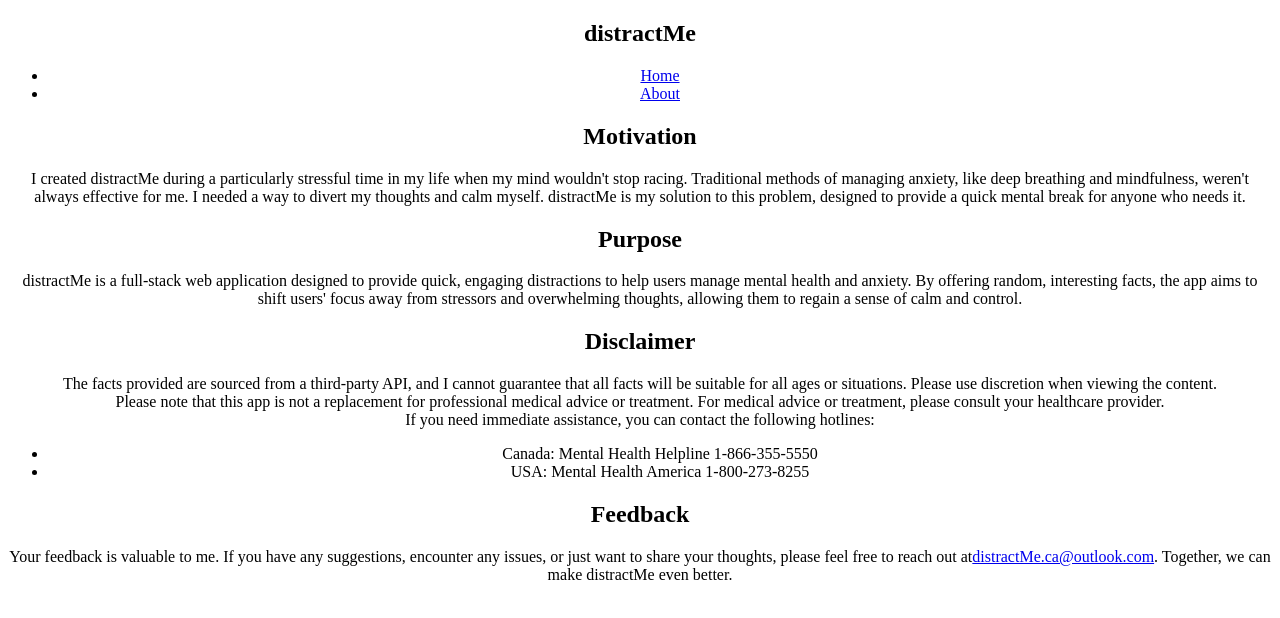
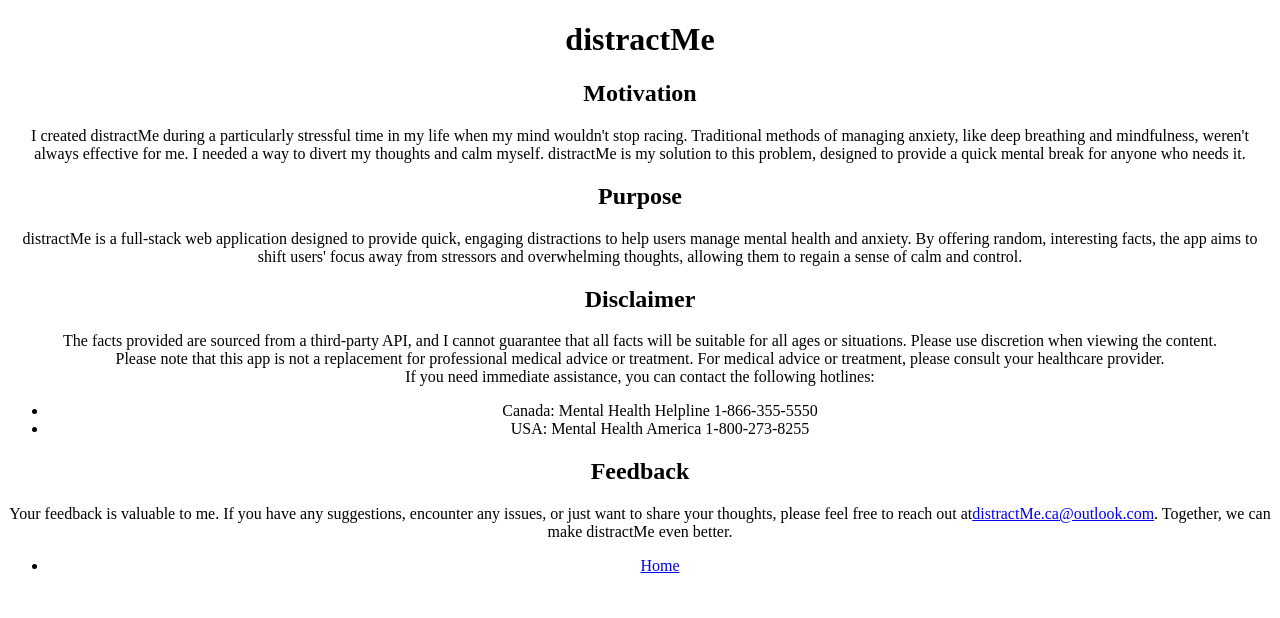
Before and after one commit to michellerobertson/distractMe, a React (Create React App) app in the folder distractme-client/: page /about in a window 1280 px wide. Shown: the top 618 px of the page. Built offline with nearby package versions, Linux system fonts and the light colour scheme.

Commit message:
Move links from header to footer and modify location and path for links.

```diff
--- a/distractme-client/src/App.js
+++ b/distractme-client/src/App.js
@@ -2,9 +2,10 @@
 import { BrowserRouter, Routes, Route, useNavigate } from 'react-router-dom';
 import './App.scss';
 import Header from './components/Header/Header'
-import MainPage from './components/MainPage/Main';
-import FactsPage from './components/FactsPage/Facts';
-import About from './components/AboutPage/About';
+import MainPage from './components/MainPage/MainPage';
+import FactsPage from './components/FactsPage/FactsPage';
+import AboutPage from './components/AboutPage/AboutPage';
+import Footer from './components/Footer/Footer';
 
 function App() {
   const [fact, setFact] = useState(null); // State to store fetched fact
@@ -33,8 +34,9 @@
         <Routes>
           <Route path="/" element={<MainPage fetchFacts={fetchFacts} />} />
           <Route path="/facts" element={<FactsPage fact={fact} fetchFacts={fetchFacts} />} />
-          <Route path="/about" element={<About />} />
+          <Route path="/about" element={<AboutPage />} />
         </Routes>
+        <Footer />
       </div>
     </BrowserRouter>
   );
--- /dev/null
+++ b/distractme-client/src/components/Footer/Footer.js
@@ -0,0 +1,40 @@
+import React from 'react';
+import { Link, useLocation } from 'react-router-dom';
+
+function Footer() {
+  const location = useLocation();
+
+  const renderLinks = () => {
+    if (location.pathname === '/') {
+      return (
+        <ul>
+          <li><Link to="/about">About</Link></li>
+        </ul>
+      );
+    } else if (location.pathname === '/facts') {
+      return (
+        <ul>
+          <li><Link to="/">Home</Link></li>
+          <li><Link to="/about">About</Link></li>
+        </ul>
+      );
+    } else if (location.pathname === '/about') {
+      return (
+        <ul>
+          <li><Link to="/">Home</Link></li>
+        </ul>
+      );
+    }
+    return null;
+  };
+
+  return (
+    <footer>
+      <nav>
+        {renderLinks()}
+      </nav>
+    </footer>
+  );
+}
+
+export default Footer;
--- a/distractme-client/src/components/Header/Header.js
+++ b/distractme-client/src/components/Header/Header.js
@@ -3,13 +3,7 @@
 function Header() {
   return (
     <header>
-      <nav>
       <h1>distractMe</h1>
-        <ul>
-          <li><a href="/">Home</a></li>
-          <li><a href="/about">About</a></li>
-        </ul>
-      </nav>
     </header>
   );
 }
```
Also changed, not shown: distractme-client/src/components/AboutPage/AboutPage.js (renamed from distractme-client/src/components/AboutPage/About.js), distractme-client/src/components/FactsPage/FactsPage.js (renamed from distractme-client/src/components/FactsPage/Facts.js), distractme-client/src/components/Footer/Footer.scss (added), distractme-client/src/components/MainPage/MainPage.js (renamed from distractme-client/src/components/MainPage/Main.js).
